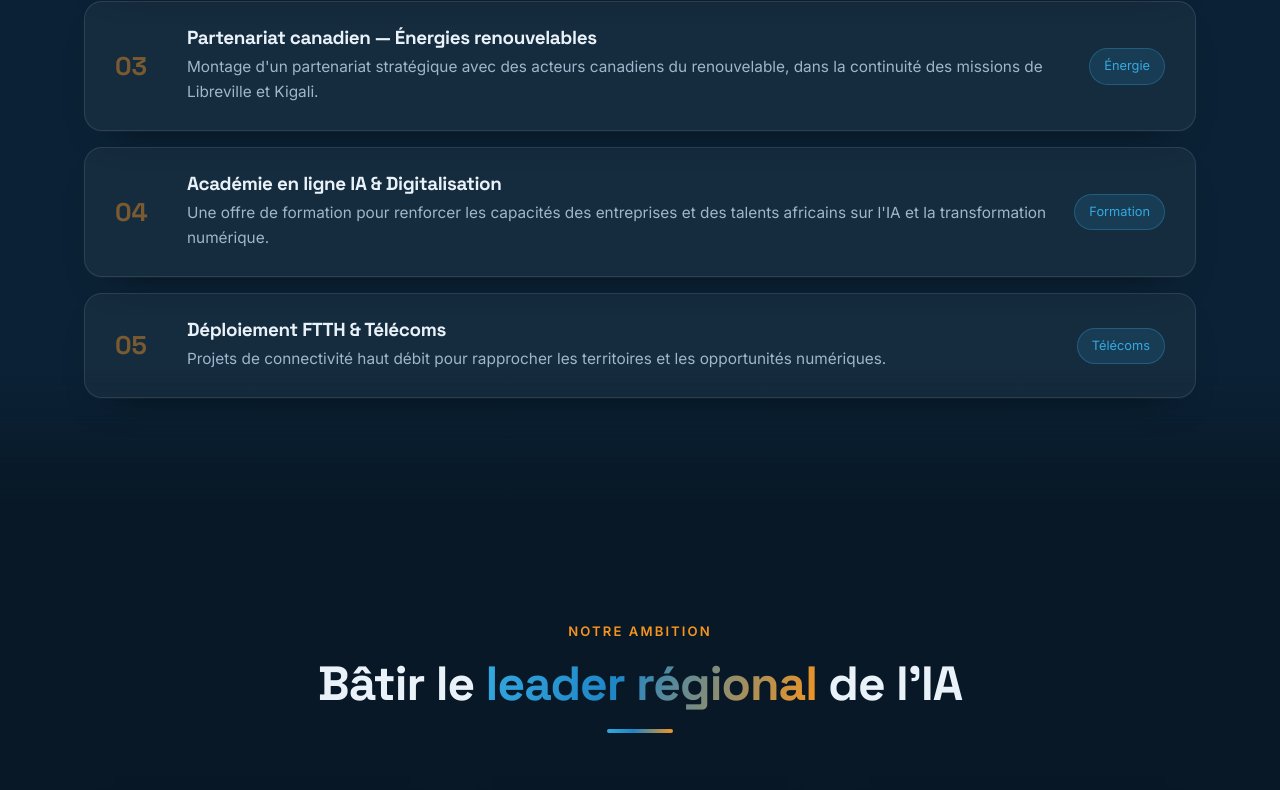
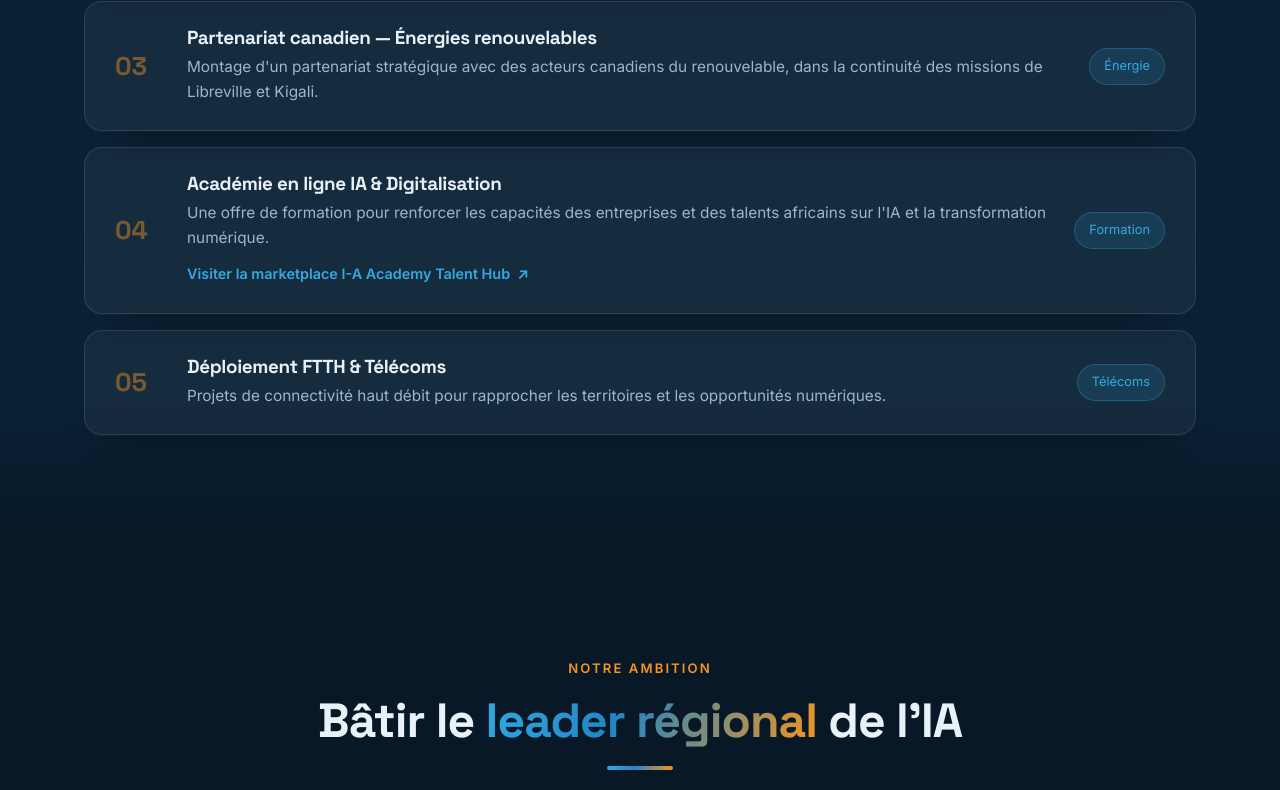
Before and after one commit to dgtecsarlu/geotech-site, a plain HTML site: page index.html in a window 1280 px wide. Shown: the part 3161-3951 px from the top of the page. Drawn offline with Linux system fonts and the light colour scheme.

Commit message:
Ajoute lien vers la marketplace I-A Academy Talent Hub
- Lien cliquable sur le projet Academie IA vers
  https://dgtecsarlu.github.io/ia-academy-talent-hub/
- Style .project__link dedie

```diff
--- a/index.html
+++ b/index.html
@@ -130,7 +130,7 @@
         <div class="project reveal"><span class="project__no">01</span><div><h3>Plateforme de surveillance cadastrale</h3><p>Suivi en temps réel du développement des domaines cadastraux. Première version en cours de finalisation.</p></div><span class="project__tag">Géomatique</span></div>
         <div class="project reveal"><span class="project__no">02</span><div><h3>Distribution de poches de sang par drones</h3><p>Une plateforme de gestion et de livraison médicale par drones, inspirée du modèle déployé au Ghana. Sauver des vies par la logistique intelligente.</p></div><span class="project__tag">IA &amp; Santé</span></div>
         <div class="project reveal"><span class="project__no">03</span><div><h3>Partenariat canadien — Énergies renouvelables</h3><p>Montage d'un partenariat stratégique avec des acteurs canadiens du renouvelable, dans la continuité des missions de Libreville et Kigali.</p></div><span class="project__tag">Énergie</span></div>
-        <div class="project reveal"><span class="project__no">04</span><div><h3>Académie en ligne IA &amp; Digitalisation</h3><p>Une offre de formation pour renforcer les capacités des entreprises et des talents africains sur l'IA et la transformation numérique.</p></div><span class="project__tag">Formation</span></div>
+        <div class="project reveal"><span class="project__no">04</span><div><h3>Académie en ligne IA &amp; Digitalisation</h3><p>Une offre de formation pour renforcer les capacités des entreprises et des talents africains sur l'IA et la transformation numérique.</p><a class="project__link" href="https://dgtecsarlu.github.io/ia-academy-talent-hub/" target="_blank" rel="noopener">Visiter la marketplace I-A Academy Talent Hub <span aria-hidden="true">↗</span></a></div><span class="project__tag">Formation</span></div>
         <div class="project reveal"><span class="project__no">05</span><div><h3>Déploiement FTTH &amp; Télécoms</h3><p>Projets de connectivité haut débit pour rapprocher les territoires et les opportunités numériques.</p></div><span class="project__tag">Télécoms</span></div>
       </div>
     </div>
--- a/styles.css
+++ b/styles.css
@@ -99,6 +99,8 @@ h1, h2, h3, .brand__name { font-family: 'Space Grotesk', sans-serif; line-height
 .project h3 { font-size: 1.18rem; margin-bottom: 6px; }
 .project p { color: var(--muted); font-size: .96rem; }
 .project__tag { margin-left: auto; white-space: nowrap; font-size: .8rem; padding: 7px 14px; border-radius: 999px; background: rgba(52,169,224,.14); color: var(--azure); border: 1px solid rgba(52,169,224,.3); }
+.project__link { display: inline-flex; align-items: center; gap: 7px; margin-top: 12px; font-size: .9rem; font-weight: 600; color: var(--azure); text-decoration: none; transition: gap .2s, filter .2s; }
+.project__link:hover { gap: 11px; filter: brightness(1.25); }
 
 /* ===== VISION ===== */
 .vision { display: grid; grid-template-columns: repeat(auto-fit, minmax(280px, 1fr)); gap: 22px; margin-bottom: 50px; }
```
